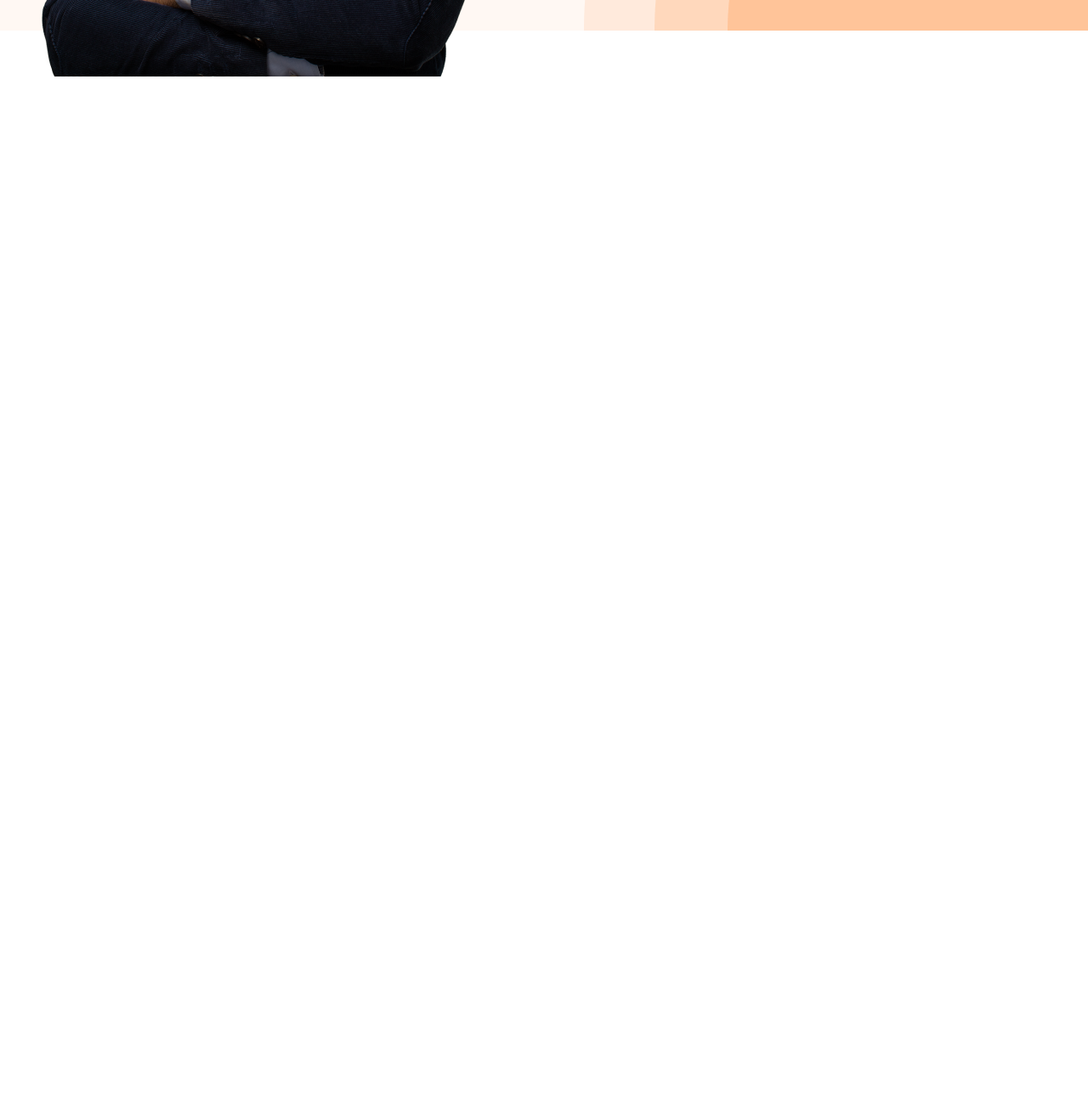
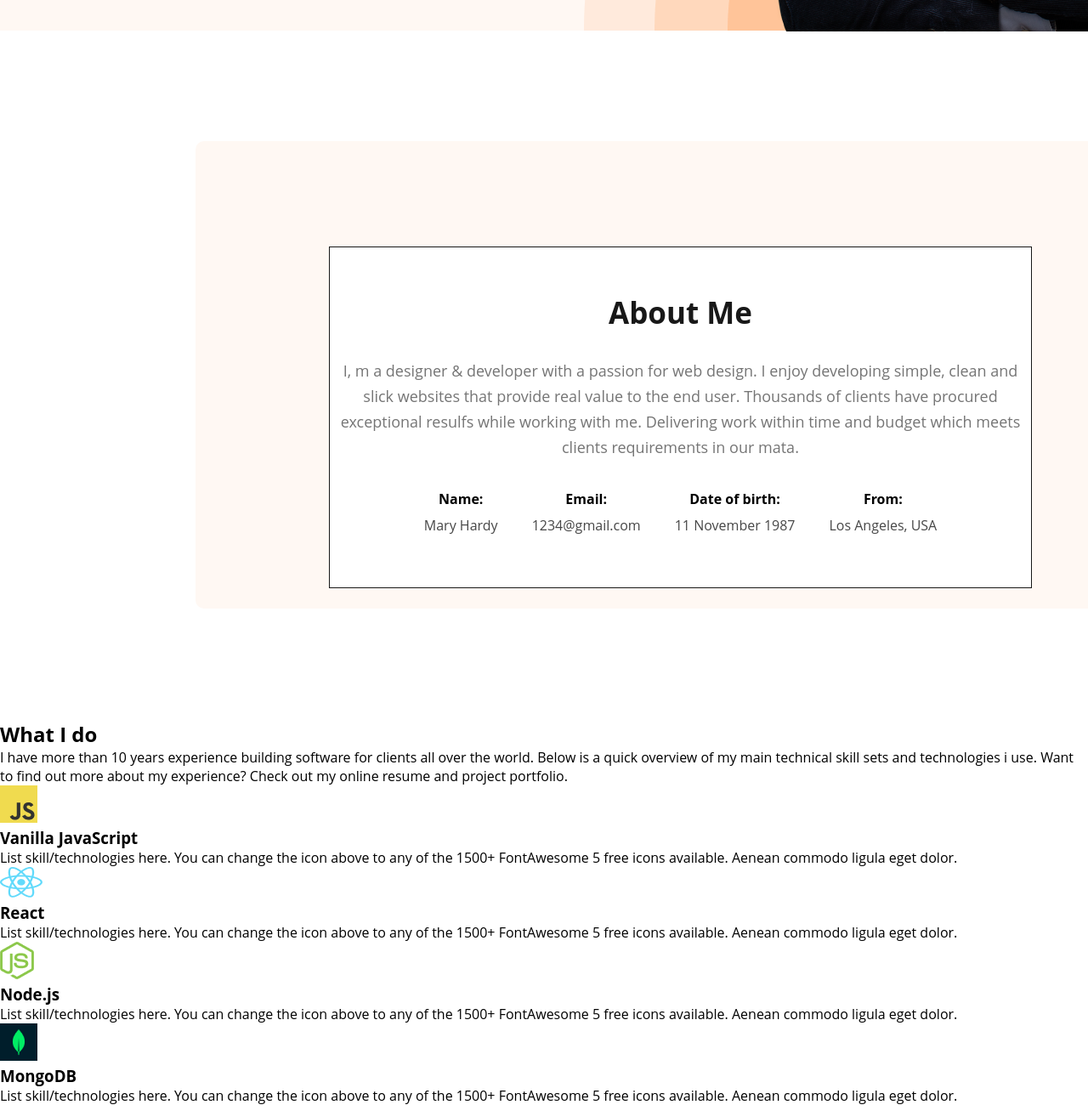
Before and after one commit to rafidahm/Dev-Portfolio, a plain HTML site: page index.html in a window 1280 px wide. Shown: the part 799-2099 px from the top of the page at 85% size. Before the commit the page ends 894 px from the top, so only its background shows below. Drawn offline with Linux system fonts and the light colour scheme.

Commit message:
About Me section added

```diff
--- a/index.html
+++ b/index.html
@@ -24,21 +24,115 @@
 
 
 
-<section>
-    <div>
+<section class="nav2">
+    <div class="navinfo">
         <h4>Hi, I am</h4>
         <h2>Mary Hardy</h2>
         <p>Shot what able cold new see hold.Friendly as an betrayed formerly
             he. Morning because as to society behaved moments.</p>
-            <button class="primary-btn">
+            <button class="btn1">
                 <i class="fa-solid fa-download"></i> Download CV
               </button>
-              <button class="primary-btn">
+              <button class="btn1">
                 <i class="fa-solid fa-phone"></i> Contact
               </button>
     </div>
     <img src="/assets/mary.png" alt="profile">
 </section>
         </header>
+
+        <main>
+          <section class="about">
+            <div class="about-content">
+              <h2>About Me</h2>
+              <p class="about-details">
+                I, m a designer & developer with a passion for web design. I enjoy
+                developing simple, clean and slick websites that provide real value
+                to the end user. Thousands of clients have procured exceptional
+                resulfs while working with me. Delivering work within time and
+                budget which meets clients requirements in our mata.
+              </p>
+              <table class="info-table">
+                <tr class="table-header">
+                  <th>Name:</th>
+                  <th>Email:</th>
+                  <th>Date of birth:</th>
+                  <th>From:</th>
+                </tr>
+                <tr class="table-data">
+                  <td>Mary Hardy </td>
+                  <td>1234@gmail.com</td>
+                  <td>11 November 1987</td>
+                  <td>Los Angeles, USA</td>
+                </tr>
+              </table>
+            </div>
+          </section>
+
+          <section class="services">
+            <h2>What I do</h2>
+            <p>
+              I have more than 10 years experience building software for clients all
+              over the world. Below is a quick overview of my main technical skill
+              sets and technologies i use. Want to find out more about my
+              experience? Check out my online resume and project portfolio.
+            </p>
+          </section>
+          <section class="services-cards">
+            <div class="div-js">
+              <img
+                src="assets/logo-javascript.png"
+                alt="logo-javascript"
+                class="js-icon"
+              />
+              <h3>Vanilla JavaScript</h3>
+              <p>
+                List skill/technologies here. You can change the icon above to any
+                of the 1500+ FontAwesome 5 free icons available. Aenean commodo
+                ligula eget dolor.
+              </p>
+            </div>
+            <div class="div-react">
+              <img
+                src="assets/logo-react.png"
+                alt="logo-react"
+                class="react-icon"
+              />
+              <h3>React</h3>
+              <p>
+                List skill/technologies here. You can change the icon above to any
+                of the 1500+ FontAwesome 5 free icons available. Aenean commodo
+                ligula eget dolor.
+              </p>
+            </div>
+            <div class="div-nodejs">
+              <img
+                src="assets/logo-nodejs.png"
+                alt="logo-nodejs"
+                class="nodejs-icon"
+              />
+              <h3>Node.js</h3>
+              <p>
+                List skill/technologies here. You can change the icon above to any
+                of the 1500+ FontAwesome 5 free icons available. Aenean commodo
+                ligula eget dolor.
+              </p>
+            </div>
+            <div class="div-mongo">
+              <img
+                src="assets/logo-mongo.png"
+                alt="logo-mongo"
+                class="mongo-icon"
+              />
+              <h3>MongoDB</h3>
+              <p>
+                List skill/technologies here. You can change the icon above to any
+                of the 1500+ FontAwesome 5 free icons available. Aenean commodo
+                ligula eget dolor.
+              </p>
+            </div>
+          </section>
+
+          </main>
 </body>
 </html>
--- a/style.css
+++ b/style.css
@@ -51,27 +51,27 @@
   }
 
 
-  .banner {
+  .nav2 {
     display: flex;
     margin-top: 47px;
     margin-left: 226px;
     align-items: center;
   }
 
-  .greet {
+  .navinfo h4 {
     color: #474747;
     font-size: 45px;
     font-weight: 600;
     width: 177px;
     height: 61px;
   }
-  .name {
+  .navinfo h2 {
     margin-top: 5px;
     color: #181818;
     font-size: 85px;
     font-weight: 700;
   }
-  .desc {
+  .navinfo p {
     margin-top: 20px;
     color: #757575;
     font-size: 18px;
@@ -79,11 +79,13 @@
     margin-bottom: 30px;
     margin-right: 40px;
   }
-  .profile-pic {
+  .nav2 img {
     width: 584px;
     height: 676px;
     margin-right: 75px;
   }
+
+
   .about {
     display: flex;
     width: 1140px;
@@ -94,3 +96,50 @@
     justify-content: center;
     align-items: center;
   }
+  .about-content {
+    width: 1140px;
+    height: 400px;
+    display: flex;
+    flex-direction: column;
+    justify-content: center;
+    align-items: center;
+    margin: 230px 156px 131px 157px;
+    border: solid 1px #181818;
+    background-color: white;
+  }
+  .about-content h2 {
+    color: #181818;
+    text-align: center;
+    font-size: 35px;
+    font-weight: 700;
+    margin-bottom: 30px;
+  }
+  .about-details {
+    color: #757575;
+    text-align: center;
+    font-size: 18px;
+    font-weight: 400;
+    line-height: 30px;
+    margin-bottom: 30px;
+  }
+  .info-table {
+    display: flex;
+    justify-content: center;
+    align-items: center;
+    /* border-collapse: separate; */
+    border-spacing: 40px 5px;
+  }
+  /* .table-header {
+    color: #181818;
+    text-align: center;
+    font-size: 16px;
+    font-weight: 400;
+    line-height: 20px;
+  }  */
+  .table-data {
+    color: #474747;
+    font-size: 16px;
+    font-weight: 400;
+    line-height: 30px;
+
+  }
```
